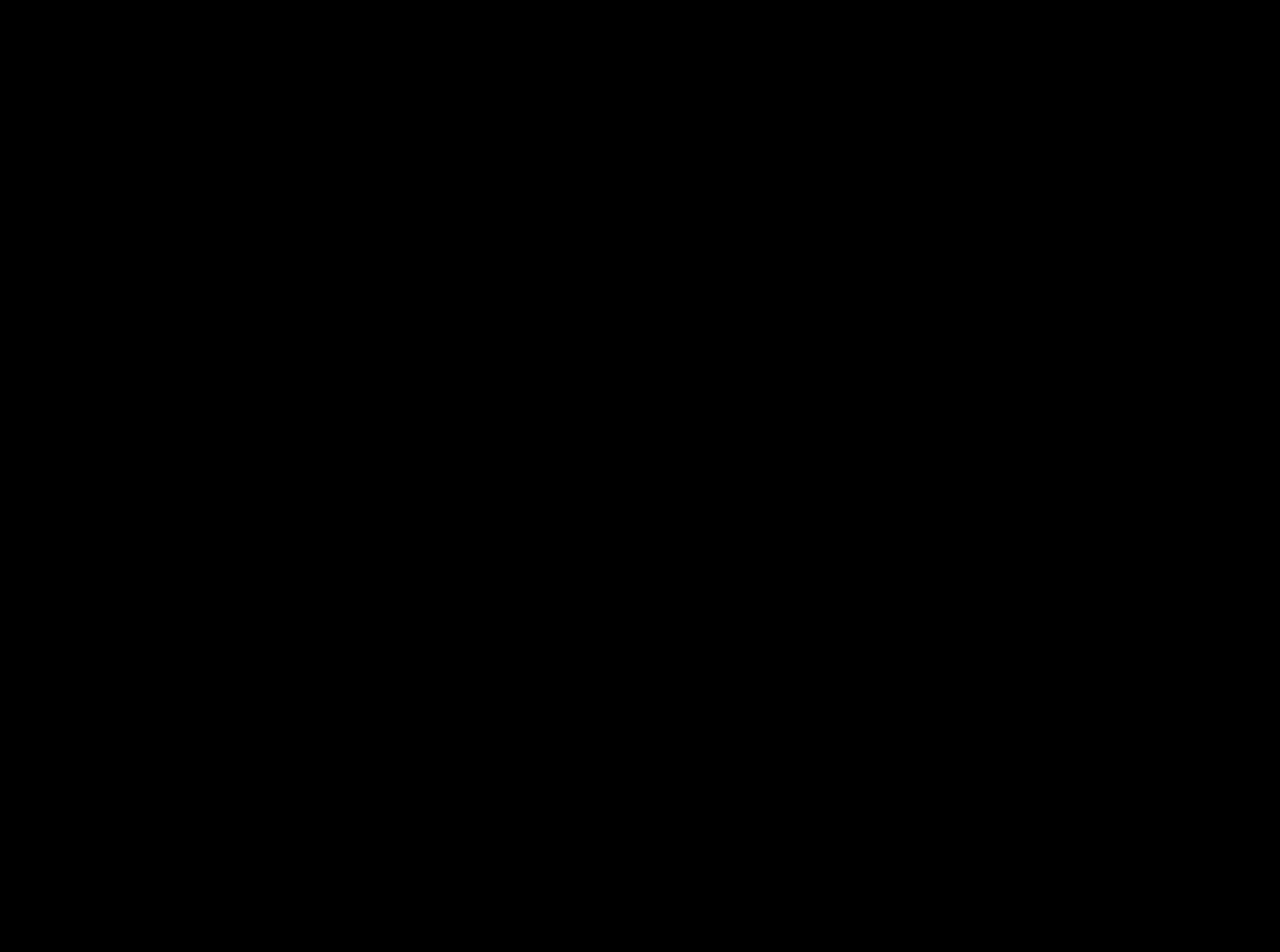
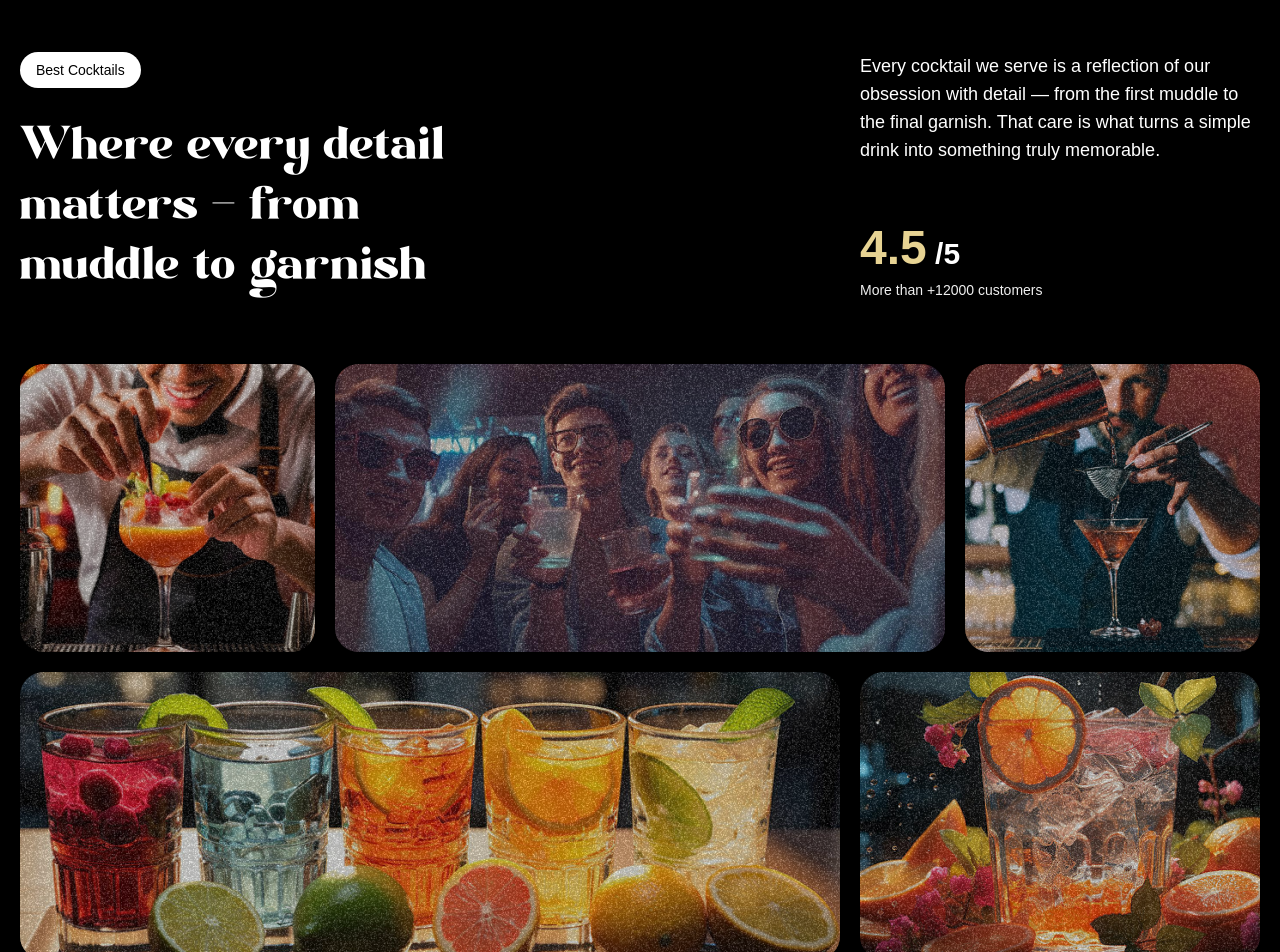
Before and after one commit to jatisusan/mojito, a React (Vite) app: page / in a window 1280 px wide. Shown: the part 1660-2612 px from the top of the page. Before the commit the page ends 1600 px from the top, so only its background shows below. Built offline with nearby package versions, Linux system fonts and the light colour scheme; a web font is replaced by a local one.

Commit message:
Implement the about section

```diff
--- a/src/App.jsx
+++ b/src/App.jsx
@@ -4,6 +4,7 @@
 import Navbar from "./components/Navbar.jsx";
 import Hero from './components/Hero.jsx';
 import Cocktails from './components/Cocktails.jsx';
+import About from './components/About.jsx';
 
 gsap.registerPlugin(ScrollTrigger, SplitText);
 
@@ -13,6 +14,7 @@
             <Navbar />
             <Hero />
             <Cocktails />
+            <About />
         </main>
     )
 }
--- /dev/null
+++ b/src/components/About.jsx
@@ -0,0 +1,86 @@
+import { useGSAP } from "@gsap/react";
+import gsap from "gsap";
+import { SplitText } from "gsap/all";
+import React from "react";
+
+const About = () => {
+
+  useGSAP(() => {
+    const titleSplit = SplitText.create("#about h2", {type: "words"})
+
+    const scrollTimeline = gsap.timeline({
+      scrollTrigger: {
+        trigger: "#about",
+        start: "top center"
+      }
+    })
+
+    scrollTimeline.from(titleSplit.words, {
+      opacity: 0, duration: 1, yPercent: 100, ease: 'expo.out', stagger: 0.02
+    })
+    .from('.top-grid div, .bottom-grid div', {
+      opacity: 0, duration: 1, ease: 'power1.inOut', stagger: 0.04
+    }, "-=0.5")
+  })
+
+  return (
+    <div id="about">
+      <div className="mb-16 md:px-0 px-5">
+        <div className="content">
+          <div className="md:col-span-8">
+            <p className="badge">Best Cocktails</p>
+            <h2>Where every detail matters - from muddle to garnish</h2>
+          </div>
+
+          <div className="sub-content">
+            <p>
+              Every cocktail we serve is a reflection of our obsession with
+              detail — from the first muddle to the final garnish. That care is
+              what turns a simple drink into something truly memorable.{" "}
+            </p>
+
+            <div>
+                <p className="md:text-3xl text-xl font-bold">
+                    <span>4.5</span> /5
+                </p>
+                <p className="text-sm text-white-100">
+                    More than +12000 customers
+                </p>
+            </div>
+          </div>
+        </div>
+      </div>
+
+      <div className="top-grid">
+        <div className="md:col-span-3">
+          <div className="noisy" />
+          <img src="/images/abt1.png" alt="abt1" />
+        </div>
+
+        <div className="md:col-span-6">
+          <div className="noisy" />
+          <img src="/images/abt2.png" alt="abt1" />
+        </div>
+
+        <div className="md:col-span-3">
+          <div className="noisy" />
+          <img src="/images/abt5.png" alt="abt1" />
+        </div>
+      </div>
+
+      <div className="bottom-grid">
+        <div className="md:col-span-8">
+          <div className="noisy" />
+          <img src="/images/abt3.png" alt="abt1" />
+        </div>
+
+        <div className="md:col-span-4">
+          <div className="noisy" />
+          <img src="/images/abt4.png" alt="abt1" />
+        </div>
+      </div>
+    </div>
+  );
+};
+
+export default About;
--- a/src/index.css
+++ b/src/index.css
@@ -140,11 +140,11 @@
         @apply relative min-h-dvh w-full overflow-hidden;
 
         #c-left-leaf {
-            @apply absolute left-0 md:bottom-0 md:top-auto -top-20 md:w-fit w-1/3;
+            @apply absolute left-0 md:-bottom-0 md:top-auto -top-20 md:w-1/7  w-1/3;
         }
 
         #c-right-leaf {
-            @apply absolute right-0 md:bottom-0 md:top-auto -top-20 md:w-fit w-1/3;
+            @apply absolute right-0 md:bottom-0 md:top-auto -top-20 md:w-1/7  w-1/3;
         }
 
         .list {
```
